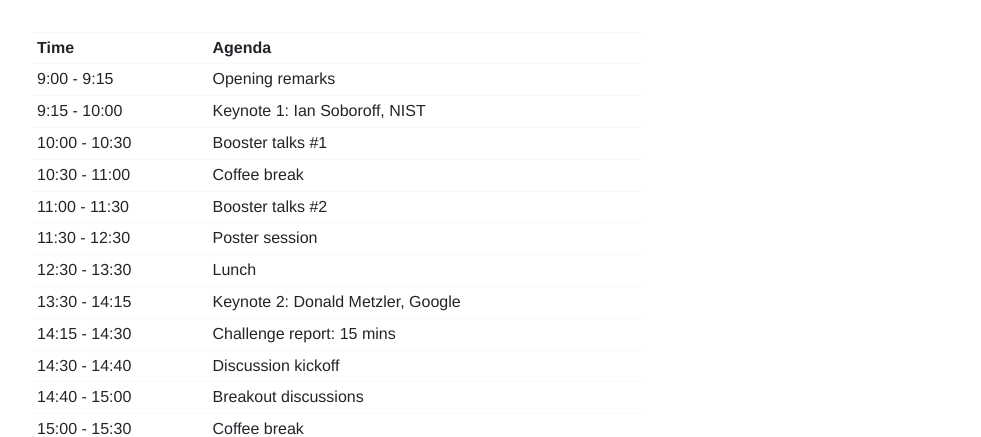
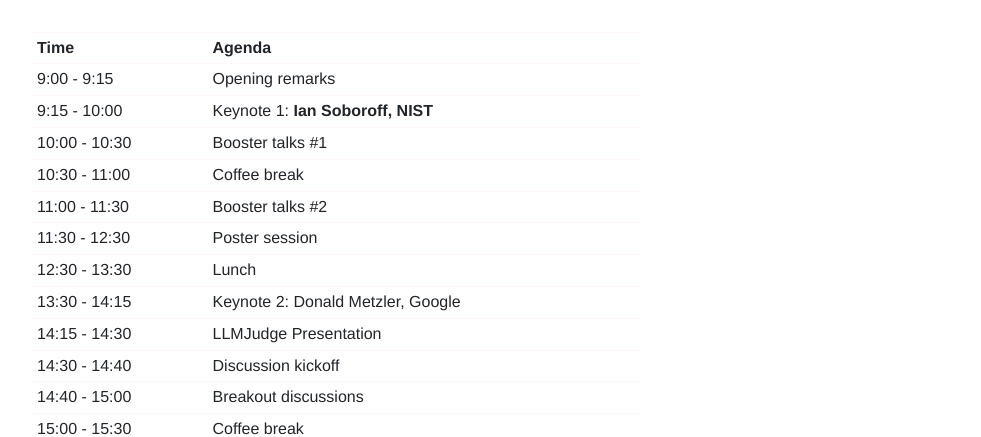
Before and after one commit to LLM4Eval/llm4eval, a Jekyll site: the page built from program.md, in a window 1280 px wide and 900 px high. Shown: the part 335-772 px from the top of the window, without its empty margins (143-1124 px from the left). Built offline with Jekyll 4.4.1, drawn with Linux system fonts in a browser that asks for light colours.

Commit message:
Update program.md

```diff
--- a/program.md
+++ b/program.md
@@ -12,14 +12,14 @@ The detailed program will be anounced soon.
 | Time          | Agenda                            |
 | ------------- | --------------------------------- |
 | 9:00 - 9:15   | Opening remarks                   |
-| 9:15 - 10:00  | Keynote 1: Ian Soboroff, NIST     |
+| 9:15 - 10:00  | Keynote 1: __Ian Soboroff, NIST__     |
 | 10:00 - 10:30 | Booster talks #1                  |
 | 10:30 - 11:00 | Coffee break                      |
 | 11:00 - 11:30 | Booster talks #2                  |
 | 11:30 - 12:30 | Poster session                    |
-| 12:30 - 13:30 | Lunch                            |
+| 12:30 - 13:30 | Lunch                             |
 | 13:30 - 14:15 | Keynote 2: Donald Metzler, Google |
-| 14:15 - 14:30 | Challenge report: 15 mins         |
+| 14:15 - 14:30 | LLMJudge Presentation             |
 | 14:30 - 14:40 | Discussion kickoff                |
 | 14:40 - 15:00 | Breakout discussions              |
 | 15:00 - 15:30 | Coffee break                      |
```
